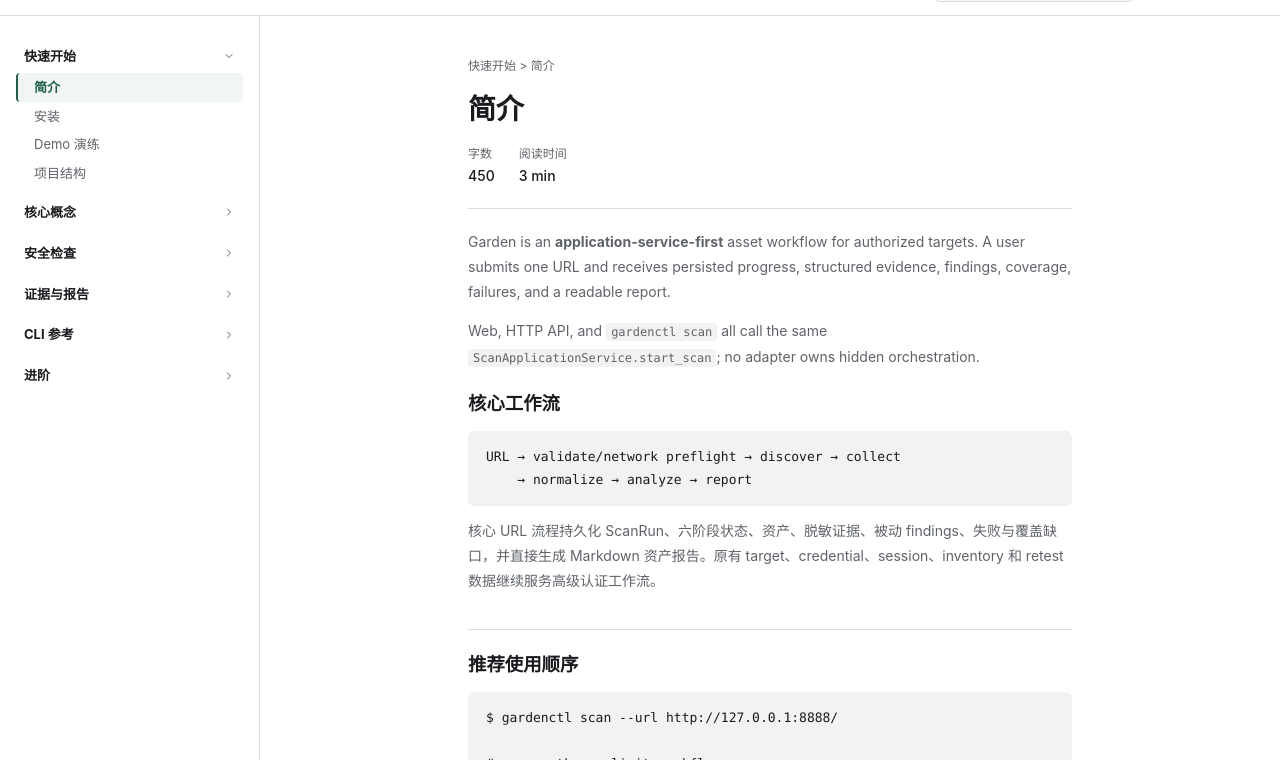
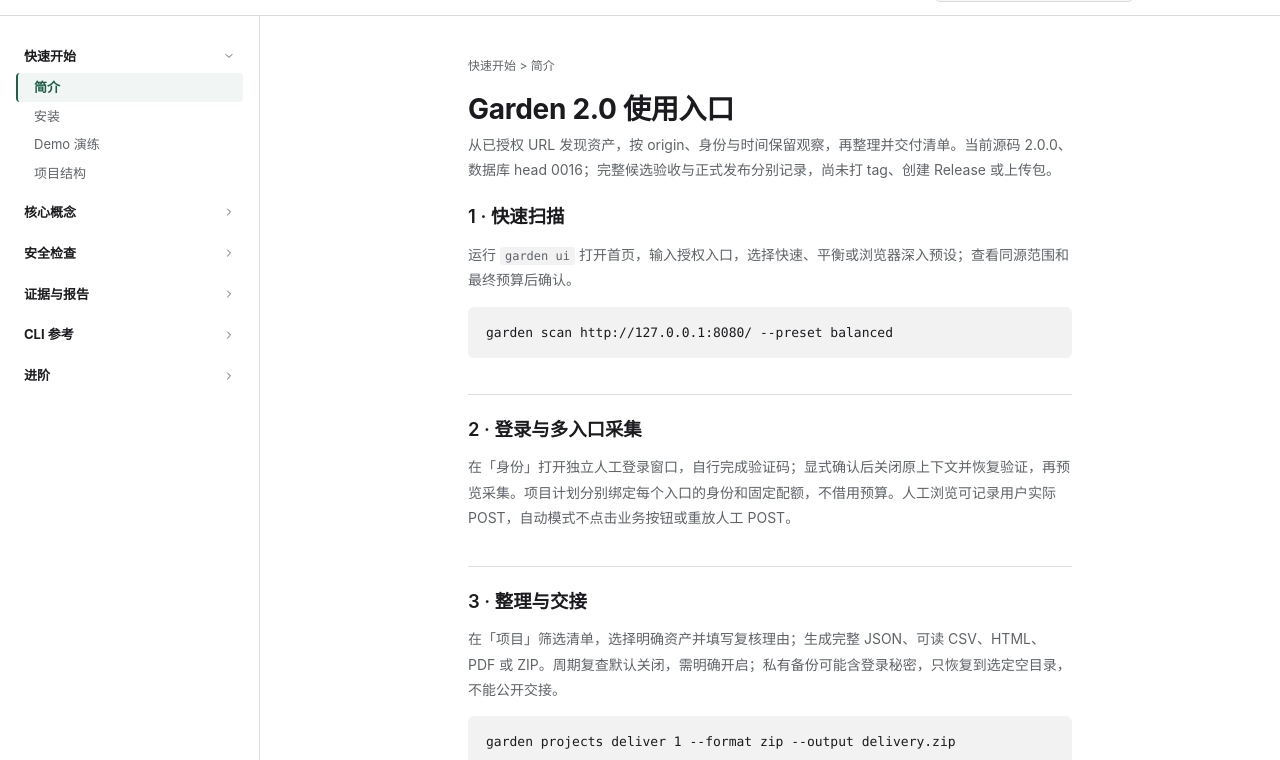
Before and after one commit to Moxxkidd/Garden, a website: page docs/index.html in a window 1280 px wide. Both pictures are taken after a click on the link "Docs". Shown: the part 40-800 px from the top of the page. Drawn offline with Linux system fonts and the light colour scheme.

Commit message:
docs: verify v2.0 workflows and fix long showcase visibility [skip ci]

```diff
--- a/docs/index.html
+++ b/docs/index.html
@@ -201,7 +201,7 @@
 }
 .fade-in-up.visible{opacity:1;transform:translateY(0)}
 
-.doc-main{margin-left:var(--sidebar-w);flex:1;min-height:calc(100vh - var(--nav-h))}
+.doc-main{margin-left:var(--sidebar-w);flex:1;min-width:0;min-height:calc(100vh - var(--nav-h))}
 .doc-content{max-width:700px;margin:0 auto;padding:40px 48px 80px}
 
 .doc-content h1{font-size:1.75rem;font-weight:700;letter-spacing:-.01em;margin-bottom:0}
@@ -247,6 +247,8 @@
 
 /* ── mobile ── */
 @media(max-width:768px){
+  nav .inner{padding:0 16px}
+  .search-box{width:120px}
   .hero h1{font-size:1.75rem}
   .grid2,.grid3,.checks{grid-template-columns:1fr}
   .menu-btn{display:flex}
@@ -599,43 +601,28 @@
 /* ── doc content ── */
 var PAGES={
 intro:{b:'快速开始 > 简介',h:`
-<h1>简介</h1>
-<div class="meta-row"><div>字数<span>450</span></div><div>阅读时间<span>3 min</span></div></div>
-
-<p>Garden is an <strong>application-service-first</strong> asset workflow for authorized targets. A user submits one URL and receives persisted progress, structured evidence, findings, coverage, failures, and a readable report.</p>
-
-<p>Web, HTTP API, and <code>gardenctl scan</code> all call the same <code>ScanApplicationService.start_scan</code>; no adapter owns hidden orchestration.</p>
-
-<h2>核心工作流</h2>
-<pre>URL &rarr; validate/network preflight &rarr; discover &rarr; collect
-    &rarr; normalize &rarr; analyze &rarr; report</pre>
-
-<p>核心 URL 流程持久化 ScanRun、六阶段状态、资产、脱敏证据、被动 findings、失败与覆盖缺口，并直接生成 Markdown 资产报告。原有 target、credential、session、inventory 和 retest 数据继续服务高级认证工作流。</p>
-
-<h2>推荐使用顺序</h2>
-<pre>$ gardenctl scan --url http://127.0.0.1:8888/
-
-# or run the explicit workflow:
-$ gardenctl healthcheck
-$ gardenctl target add          # or target import
-$ gardenctl cred add
-$ gardenctl login test
-$ gardenctl inventory build
-$ gardenctl checks run
-$ gardenctl findings list
-$ gardenctl evidence list
-$ gardenctl findings update-status
-$ gardenctl retest run
-$ gardenctl findings export      # or report generate</pre>
-
-<div class="tip">普通用户只提交一次 URL；需要登录态和人工复测时，才进入保留的高级认证工作流。</div>
+<h1>Garden 2.0 使用入口</h1>
+<p>从已授权 URL 发现资产，按 origin、身份与时间保留观察，再整理并交付清单。当前源码 2.0.0、数据库 head 0016；完整候选验收与正式发布分别记录，尚未打 tag、创建 Release 或上传包。</p>
+<h2>1 · 快速扫描</h2>
+<p>运行 <code>garden ui</code> 打开首页，输入授权入口，选择快速、平衡或浏览器深入预设；查看同源范围和最终预算后确认。</p>
+<pre>garden scan http://127.0.0.1:8080/ --preset balanced</pre>
+<h2>2 · 登录与多入口采集</h2>
+<p>在「身份」打开独立人工登录窗口，自行完成验证码；显式确认后关闭原上下文并恢复验证，再预览采集。项目计划分别绑定每个入口的身份和固定配额，不借用预算。人工浏览可记录用户实际 POST，自动模式不点击业务按钮或重放人工 POST。</p>
+<h2>3 · 整理与交接</h2>
+<p>在「项目」筛选清单，选择明确资产并填写复核理由；生成完整 JSON、可读 CSV、HTML、PDF 或 ZIP。周期复查默认关闭，需明确开启；私有备份可能含登录秘密，只恢复到选定空目录，不能公开交接。</p>
+<pre>garden projects deliver 1 --format zip --output delivery.zip</pre>
+<div class="tip">执行结束 / 100% 不代表覆盖完整；人工保留不证明业务有效。已观察、候选、未知和缺口分别呈现，已生成也不等于用户已保存。</div>
+<h2>平台与证据</h2>
+<p>核心 Python ≥3.10；macOS App 为 26.0+ / Apple Silicon 本地 Beta，捆绑 Python 3.12 与 Chromium。正式签名、公证、更新渠道、外部机器与再分发许可仍待独立发布准备。</p>
+<p><a href="release-v2.md">操作、升级与限制</a> · <a href="versions/v2.0.0.md">候选 SHA、包摘要与本轮验收</a></p>
+<p>下列传统 target / credential / inventory / findings 命令仍作为高级兼容工作流保留，不是普通 URL 扫描或手工登录采集的必需步骤。</p>
 `},
 install:{b:'快速开始 > 安装',h:`
 <h1>安装</h1>
 <div class="meta-row"><div>字数<span>200</span></div><div>阅读时间<span>2 min</span></div></div>
 
 <h2>前置依赖</h2>
-<ul class="check-list"><li>Python 3.10+</li><li>Node.js 18+（用于 Playwright 浏览器自动化）</li></ul>
+<ul class="check-list"><li>核心包 Python ≥3.10</li><li>Chromium 由 python -m playwright install chromium 安装；普通 Python 安装不要求额外 Node.js</li><li>macOS App 捆绑运行时，仅支持 Apple Silicon / macOS 26.0+ 本地 Beta，未正式发布</li></ul>
 
 <h2>克隆与安装</h2>
 <pre>$ git clone https://github.com/Moxxkidd/Garden.git
@@ -1070,7 +1057,8 @@
 <h1>导出格式</h1>
 <div class="meta-row"><div>字数<span>150</span></div><div>阅读时间<span>1 min</span></div></div>
 
-<p>导出逻辑模块化，Findings、Inventory、Evidence、Report 各有独立的 exporter。</p>
+<p>当前项目「资产交付」共用概要、资产与证据；按固定修订分块生成 JSON、可读 CSV、HTML、PDF 或 ZIP。PDF 需要 Chromium 和中文字体，私有会话不进入公开包。已生成与用户保存分别表达。</p><pre>garden projects deliver 1 --format readable_csv --output assets.csv
+garden projects deliver 1 --format zip --output delivery.zip</pre><p>下面保留传统 Findings / Inventory / Evidence 导出兼容命令。</p>
 
 <h2>Findings export</h2>
 <pre>$ gardenctl findings export --format md
@@ -1091,7 +1079,7 @@
 <h1>报告生成</h1>
 <div class="meta-row"><div>字数<span>100</span></div><div>阅读时间<span>1 min</span></div></div>
 
-<p>为某个 job 生成汇总 Markdown 报告，包含 job 元信息、inventory 摘要、findings 列表和 evidence 引用。</p>
+<p>当前项目交付报告分为概要、资产、证据，分别显示主体、身份观察、人工复核及覆盖缺口。旧 Markdown 文件保持原样；下面的 job 报告命令继续兼容。</p>
 
 <h2>CLI 操作</h2>
 <pre>$ gardenctl report generate --job 2 --format md</pre>
@@ -1381,7 +1369,7 @@
         e.target.style.transform='translateY(0)';
       }
     });
-  },{threshold:.15});
+  },{threshold:0});
   targets.forEach(function(el){
     el.style.opacity='0';
     el.style.transform='translateY(16px)';
```
Also changed, not shown: docs/versions/v2.0.0.md (+8 -0 lines).
